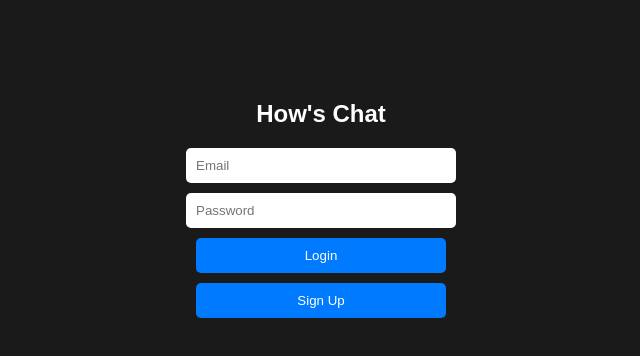
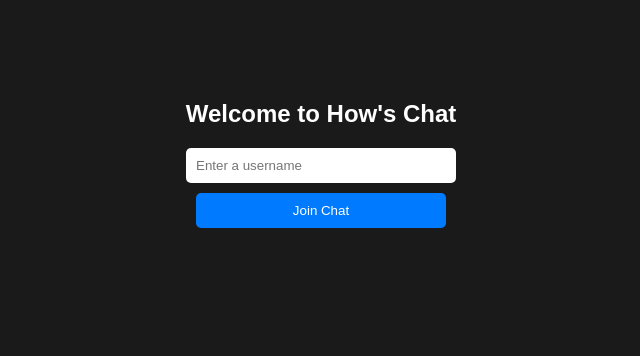
Before and after one commit to HowsAdanDev/How-s-Chat, a plain HTML site: page index.html in a window 1280 px wide. Shown: the whole page, without its empty margins (319-959 px from the left). Drawn offline with Linux system fonts and the light colour scheme.

Commit message:
Update index.html

```diff
--- a/index.html
+++ b/index.html
@@ -3,21 +3,26 @@
 <head>
     <meta charset="UTF-8">
     <meta name="viewport" content="width=device-width, initial-scale=1.0">
-    <title>How's Chat - Login</title>
+    <title>Enter How's Chat</title>
     <link rel="stylesheet" href="style.css">
 </head>
 <body>
     <div class="container">
-        <h2>How's Chat</h2>
-        <input type="email" id="email" placeholder="Email">
-        <input type="password" id="password" placeholder="Password">
-        <button onclick="login()">Login</button>
-        <button onclick="signup()">Sign Up</button>
+        <h2>Welcome to How's Chat</h2>
+        <input type="text" id="username" placeholder="Enter a username">
+        <button onclick="enterChat()">Join Chat</button>
     </div>
 
-    <script src="https://www.gstatic.com/firebasejs/10.8.0/firebase-app.js"></script>
-    <script src="https://www.gstatic.com/firebasejs/10.8.0/firebase-auth.js"></script>
-    <script src="https://www.gstatic.com/firebasejs/10.8.0/firebase-firestore.js"></script>
-    <script src="script.js"></script>
+    <script>
+        function enterChat() {
+            let username = document.getElementById("username").value.trim();
+            if (username === "") {
+                alert("Please enter a username!");
+                return;
+            }
+            localStorage.setItem("username", username);
+            window.location.href = "chat.html"; // Redirect to chat page
+        }
+    </script>
 </body>
 </html>
```
